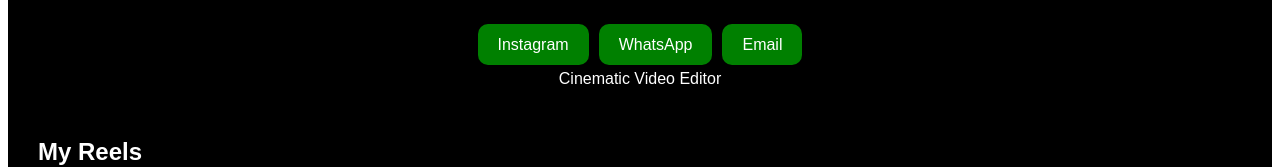
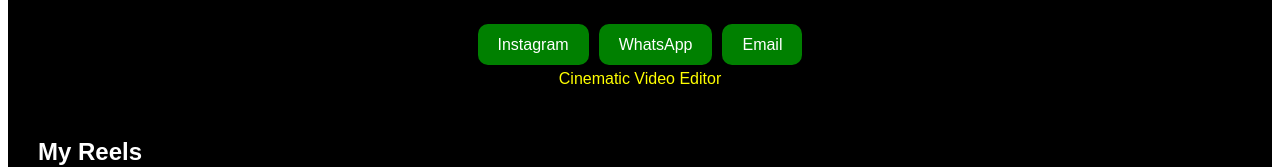
Before and after one commit to parikshitpandiyaa-cmyk/Parikshit-portfolio-, a Next.js app: page / in a window 1280 px wide. Shown: the part 432-599 px from the top of the page. Built offline with nearby package versions, Linux system fonts and the light colour scheme.

Commit message:
Update page.js

```diff
--- a/app/page.js
+++ b/app/page.js
@@ -90,7 +90,7 @@
 </div>
 
 
-        <p style={{ color: "RGB" }}>
+        <p style={{ color: "yellow" }}>
           Cinematic Video Editor
         </p>
       </div>
```
